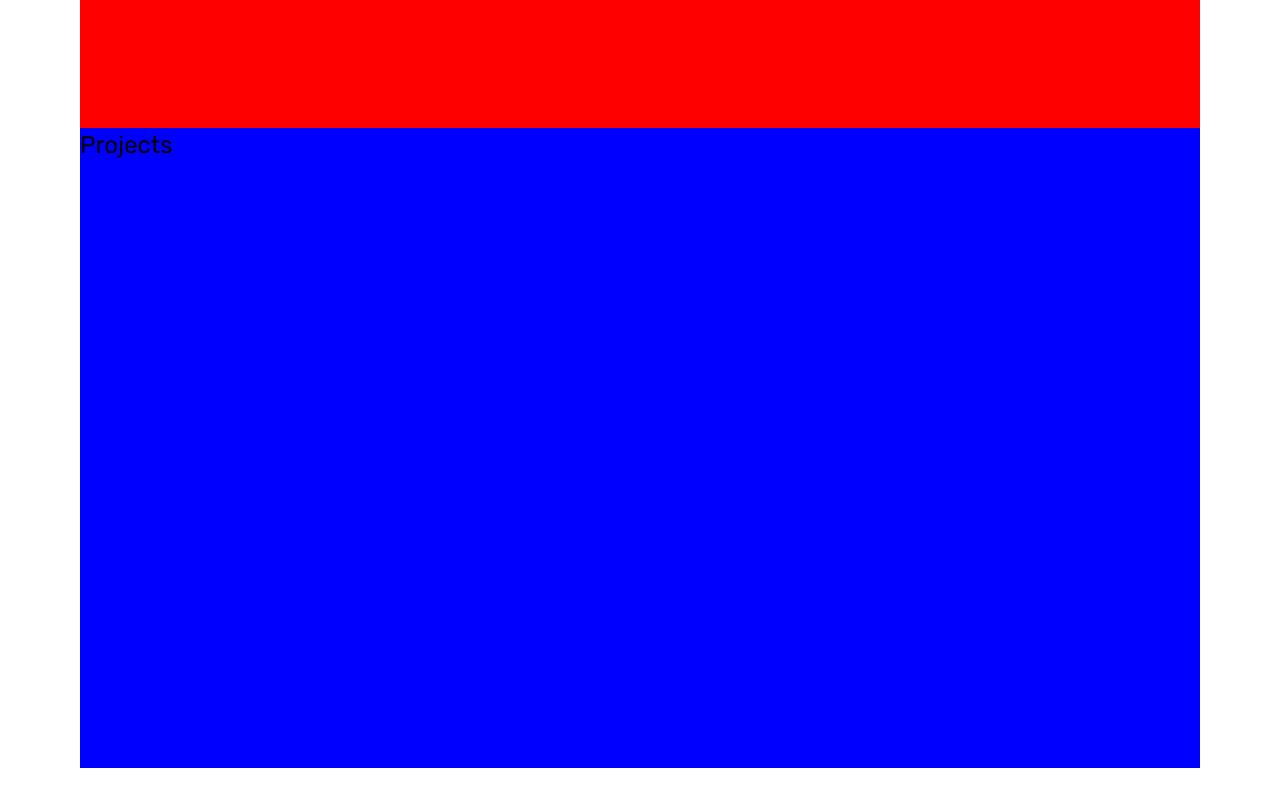
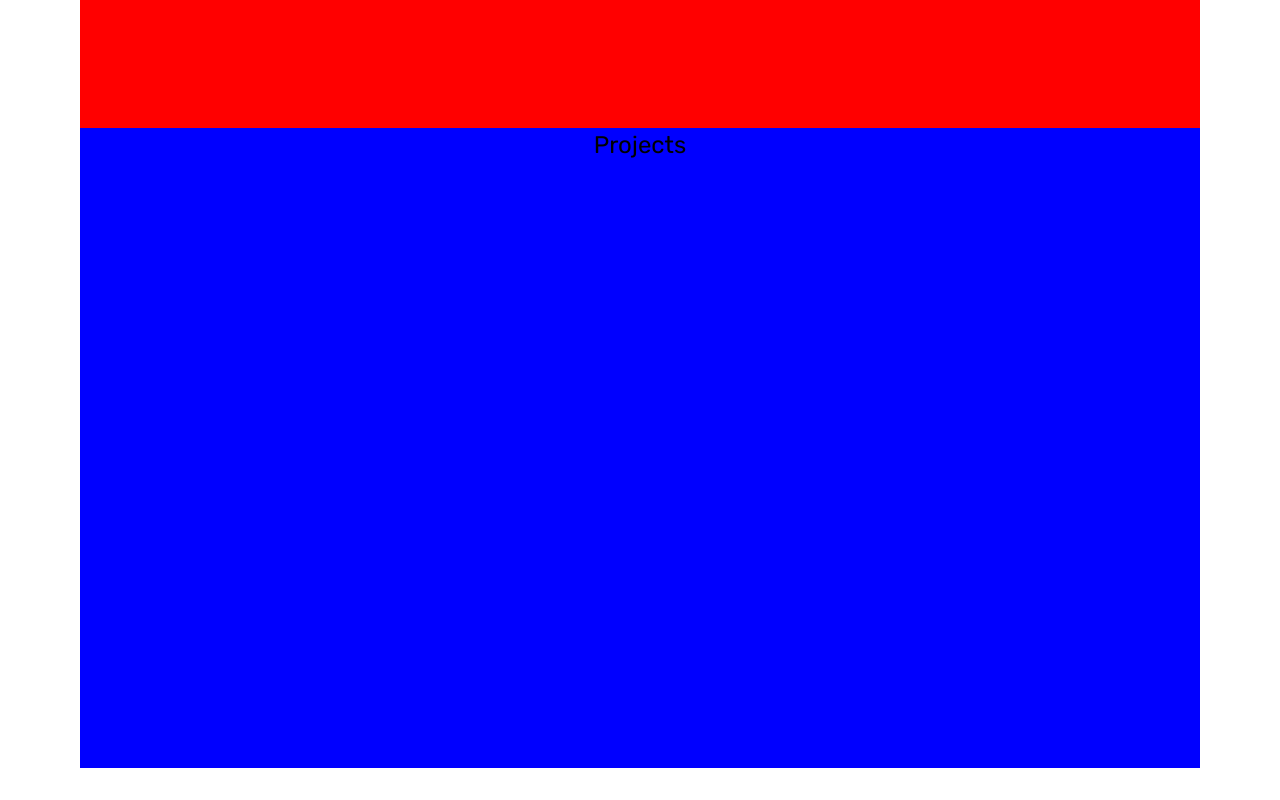
Before and after one commit to burakbehlull/portfolio-v2, a React (Vite) app in the folder client/: page / in a window 1280 px wide. Shown: the part 578-1378 px from the top of the page. Built offline with nearby package versions, Linux system fonts and the light colour scheme.

Commit message:
feat: Add styled-components package

```diff
--- a/client/package.json
+++ b/client/package.json
@@ -12,7 +12,8 @@
     "react": "^18.2.0",
     "react-dom": "^18.2.0",
     "react-helmet": "^6.1.0",
-    "sass": "^1.62.1"
+    "sass": "^1.62.1",
+    "styled-components": "^6.0.4"
   },
   "devDependencies": {
     "@types/react": "^18.0.28",
--- a/client/src/App.tsx
+++ b/client/src/App.tsx
@@ -1,13 +1,14 @@
-import { useState } from 'react'
-import './main.scss'
+import React from 'react'
+import { Helmet } from 'react-helmet'
+
 import Navbar from './components/Navbar'
 import Header from './components/Header'
-import {Helmet} from 'react-helmet'
 import Projects from './components/Projects'
 
-import {ThemeProvider} from './context/ThemeContext'
+import { ThemeProvider } from './context/ThemeContext'
+import './main.scss'
 
-function App() {
+const App : React.FC = () => {
 
   return (
     <>
--- a/client/src/assets/sass/layout/_nav.scss
+++ b/client/src/assets/sass/layout/_nav.scss
@@ -6,10 +6,10 @@ nav{
 
         gap: 15px;
         li{
+
             &:nth-child(1){
                 margin-right: auto;
                 font-size: 1.4rem;
-
             }
             &.themeMode{
                 img {
@@ -17,7 +17,7 @@ nav{
                 }
             }
             a{
-                color: #000;
+                color: #0a0a0a;
                 font-weight: 400;
             }
         }
--- a/client/src/assets/sass/pages/_projects.scss
+++ b/client/src/assets/sass/pages/_projects.scss
@@ -1,4 +1,10 @@
 &#projects{
     height: calc(80vh);
     background-color: blue;
+
+    display: flex;
+    flex-direction: column;
+    justify-items: center;
+    // justify-content: center;
+    text-align: center;
 }
--- a/client/src/main.tsx
+++ b/client/src/main.tsx
@@ -1,9 +1,9 @@
-import React from 'react'
+import {StrictMode} from 'react'
 import ReactDOM from 'react-dom/client'
 import App from './App'
 
 ReactDOM.createRoot(document.getElementById('root') as HTMLElement).render(
-  <React.StrictMode>
+  <StrictMode>
     <App />
-  </React.StrictMode>,
+  </StrictMode>,
 )
```
Also changed, not shown: client/src/main.scss (+0 -15 lines), 1 other file (tests, documents, lock files or other folders).
